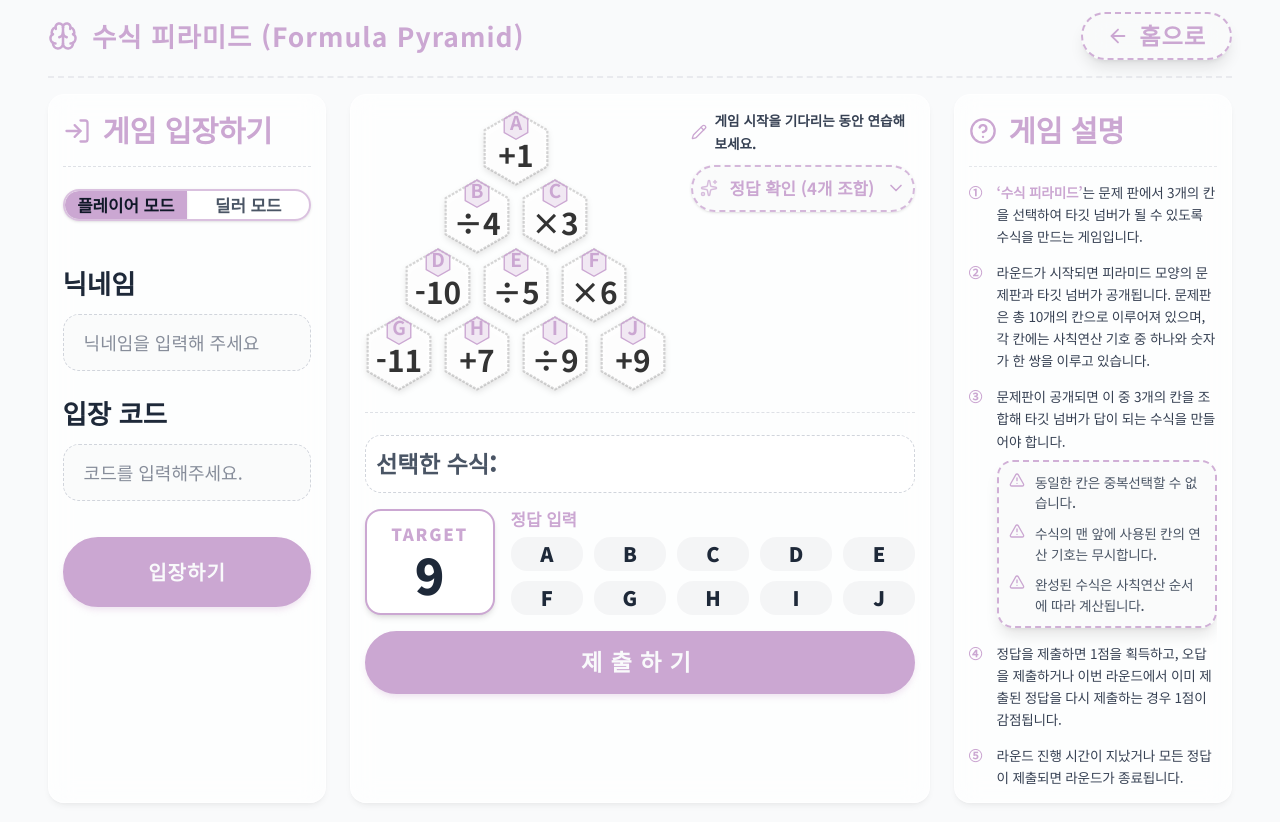
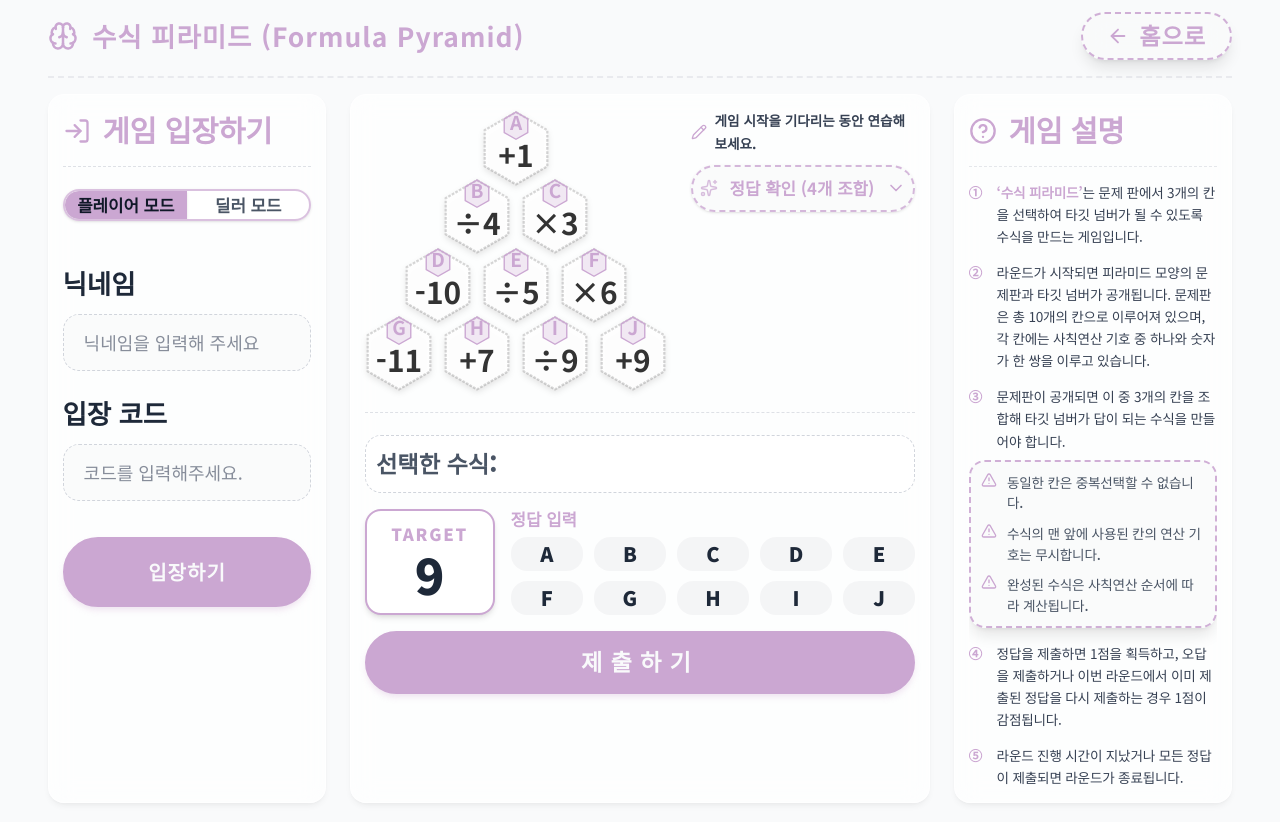
Before and after one commit to rlawlsdnjs78-infinity/infinitymath, a Next.js app: page /formula-pyramid in a window 1280 px wide. Shown: the top 822 px of the page. Built offline with nearby package versions, Linux system fonts and the light colour scheme; a web font is replaced by a local one.

Commit message:
style: align game explanation warning box with item number line

```diff
--- a/src/app/formula-pyramid/page.tsx
+++ b/src/app/formula-pyramid/page.tsx
@@ -1915,12 +1915,13 @@ export default function FormulaPyramidPage() {
                   </div>
 
                   {/* ③ 조합 규칙 (②와 ④ 사이) */}
+                  <div className="flex flex-col gap-2">
                     <div className="flex items-start gap-2">
                       <span className="flex-shrink-0 font-bold text-[#CBA7D2] w-5">③</span>
-                    <div className="flex-1 flex flex-col gap-2">
-                      <p className="leading-relaxed" style={{ wordBreak: "break-all", letterSpacing: "-0.015em" }}>
+                      <p className="flex-1 leading-relaxed" style={{ wordBreak: "break-all", letterSpacing: "-0.015em" }}>
                         문제판이 공개되면 이 중 3개의 칸을 조합해 타깃 넘버가 답이 되는 수식을 만들어야 합니다.
                       </p>
+                    </div>
                     <div
                       className="w-full rounded-2xl shadow-lg border-2 border-dashed border-[#CBA7D2]/90 bg-gray-50/80 backdrop-blur-md"
                       style={{ padding: "0.65rem", display: "flex", flexDirection: "column", gap: "0.65rem" }}
@@ -1935,7 +1936,6 @@ export default function FormulaPyramidPage() {
                           <span>{rule}</span>
                         </div>
                       ))}
-                      </div>
                     </div>
                   </div>
 
```
Lines whose indentation alone changed are shown as unchanged.
